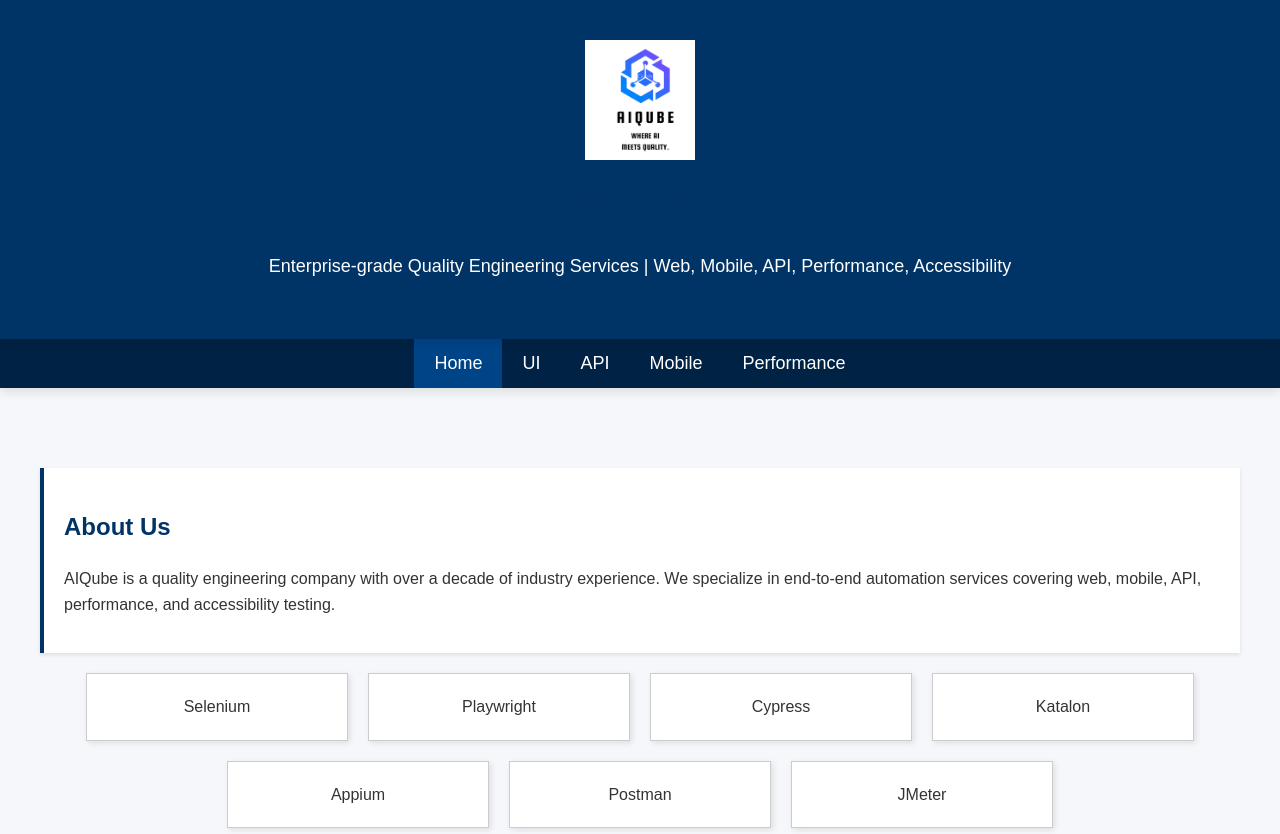
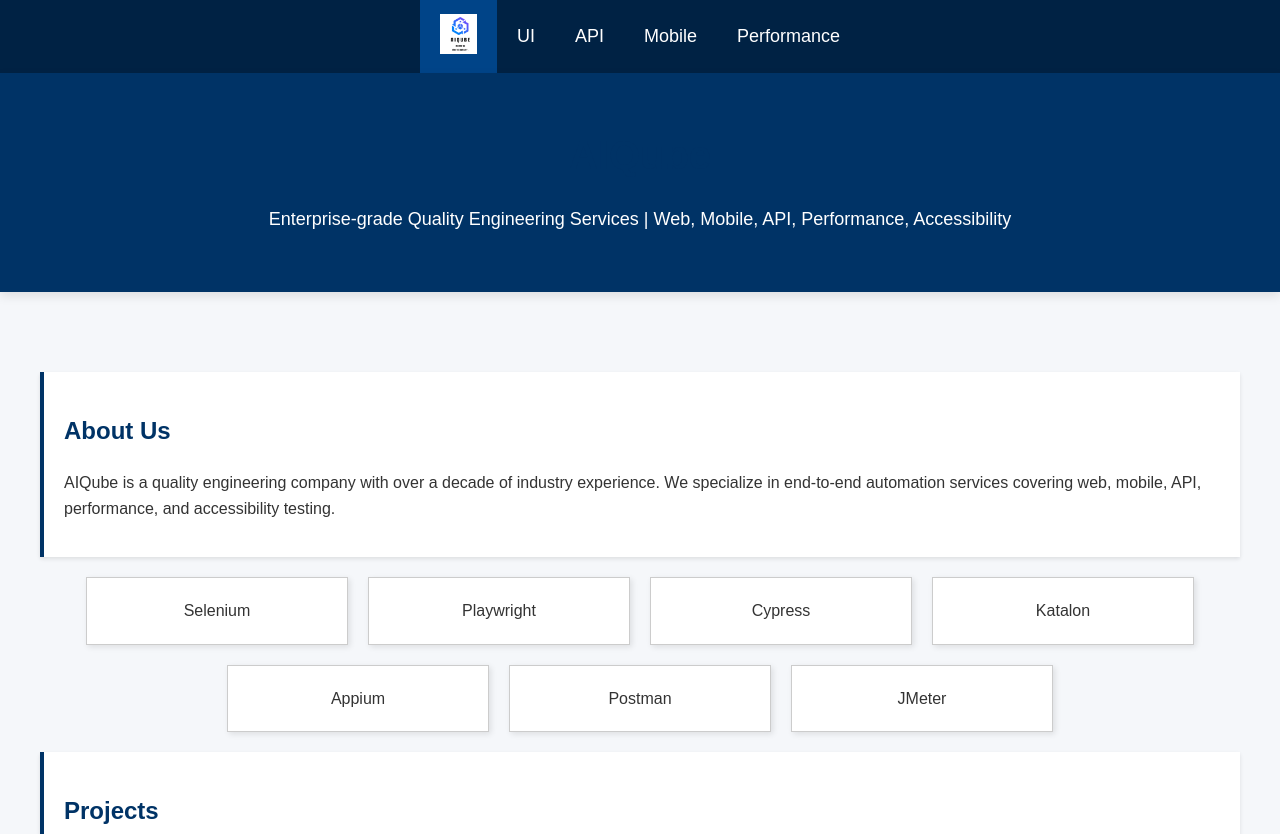
Before and after one commit to Apurva001/AIQube, a website: page index.html in a window 1280 px wide. Shown: the top 834 px of the page. Drawn offline with Linux system fonts and the light colour scheme.

Commit message:
Update index.html

```diff
--- a/index.html
+++ b/index.html
@@ -23,11 +23,6 @@
       z-index: 1000;
       box-shadow: 0 4px 10px rgba(0, 0, 0, 0.1);
     }
-    header img {
-      max-height: 120px;
-      display: block;
-      margin: 0 auto 10px;
-    }
     header h1 {
       margin: 10px 0;
       font-size: 40px;
@@ -40,7 +35,7 @@
       justify-content: center;
       background: #002244;
       position: sticky;
-      top: 140px;
+      top: 0;
       z-index: 999;
       box-shadow: 0 4px 10px rgba(0, 0, 0, 0.1);
     }
@@ -115,19 +110,21 @@
   </style>
 </head>
 <body>
-  <header id="home-header">
-    <img src="aiqubelogo.png" alt="AIQube Logo">
-    <h1>AIQube</h1>
-    <p>Enterprise-grade Quality Engineering Services | Web, Mobile, API, Performance, Accessibility</p>
-  </header>
-
+  <!-- Tabs Above Header -->
   <div class="tabs">
-    <button class="tablink active" onclick="openTab(event, 'home')">Home</button>
+    <button class="tablink active" onclick="openTab(event, 'home')">
+      <img src="aiqubelogo.png" alt="AIQube Logo" style="max-height: 40px;">
+    </button>
     <button class="tablink" onclick="openTab(event, 'ui')">UI</button>
     <button class="tablink" onclick="openTab(event, 'api')">API</button>
     <button class="tablink" onclick="openTab(event, 'mobile')">Mobile</button>
     <button class="tablink" onclick="openTab(event, 'performance')">Performance</button>
   </div>
+
+  <header>
+    <h1>AIQube</h1>
+    <p>Enterprise-grade Quality Engineering Services | Web, Mobile, API, Performance, Accessibility</p>
+  </header>
 
   <main>
     <!-- Home Section -->
@@ -222,9 +219,9 @@
 
       // Hide header for non-home tabs
       if (tabName !== 'home') {
-        document.getElementById('home-header').style.display = 'none';
+        document.querySelector('header').style.display = 'none';
       } else {
-        document.getElementById('home-header').style.display = 'block';
+        document.querySelector('header').style.display = 'block';
       }
     }
   </script>
```
